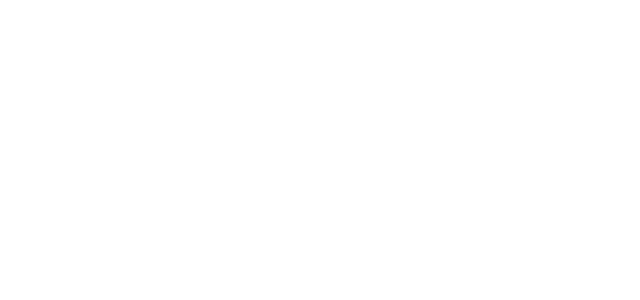
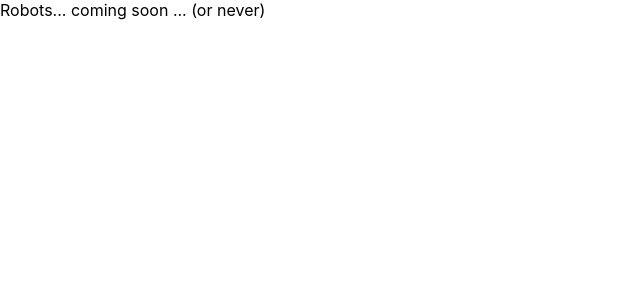
Before and after one commit to BorisMichaelRandebrock/202204-W6CHWE-boris-randebrock-front, a React (Create React App) app: page / in a window 1280 px wide. Shown: the top 300 px of the page, without its empty margins (0-640 px from the left). Built offline with nearby package versions, Linux system fonts and the light colour scheme.

Commit message:
added som text to robot page

```diff
--- a/src/App.js
+++ b/src/App.js
@@ -1,7 +1,7 @@
 import "./App.css";
 
 function App() {
-  return <div className="container"></div>;
+  return <div className="container">Robots... coming soon ... (or never)</div>;
 }
 
 export default App;
```
